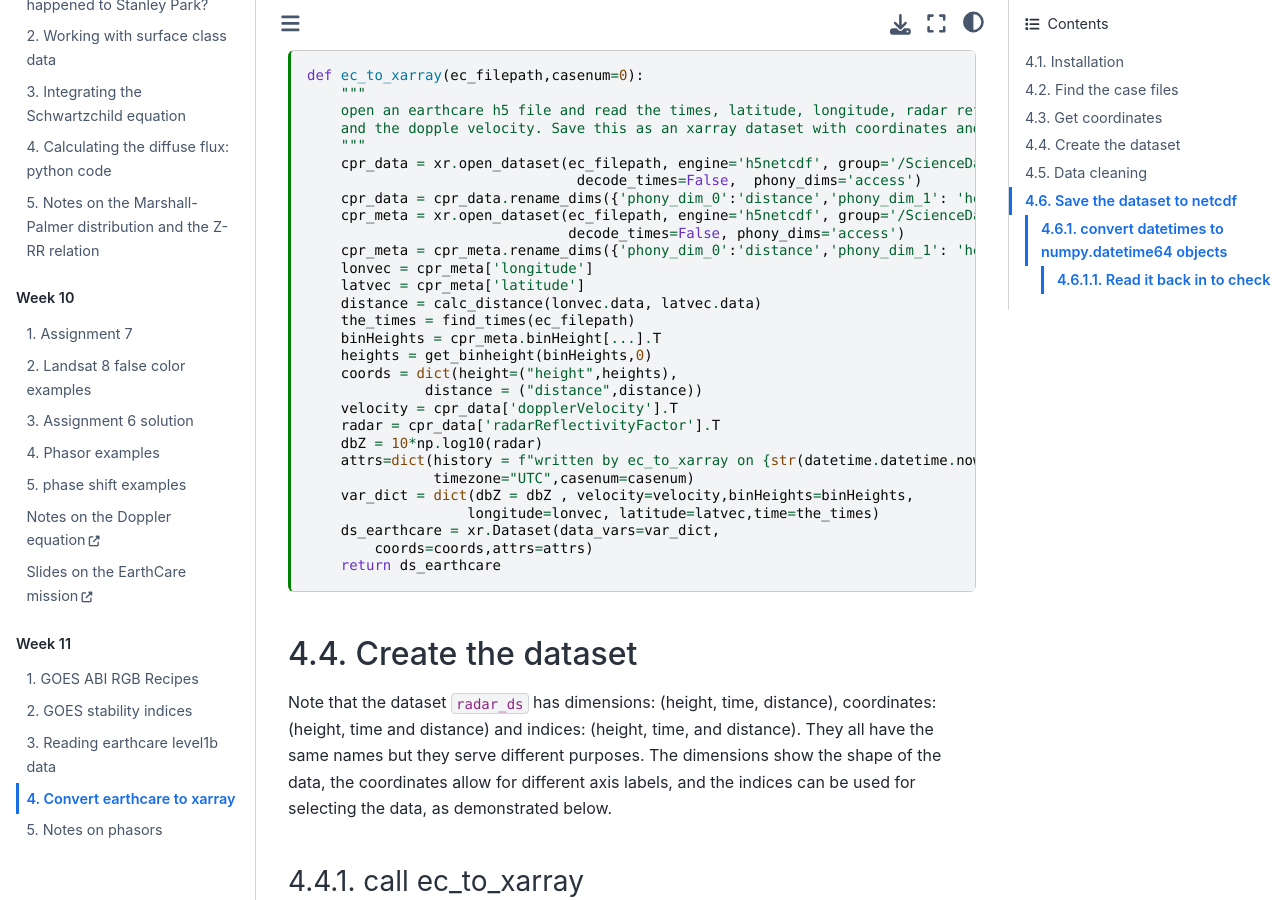
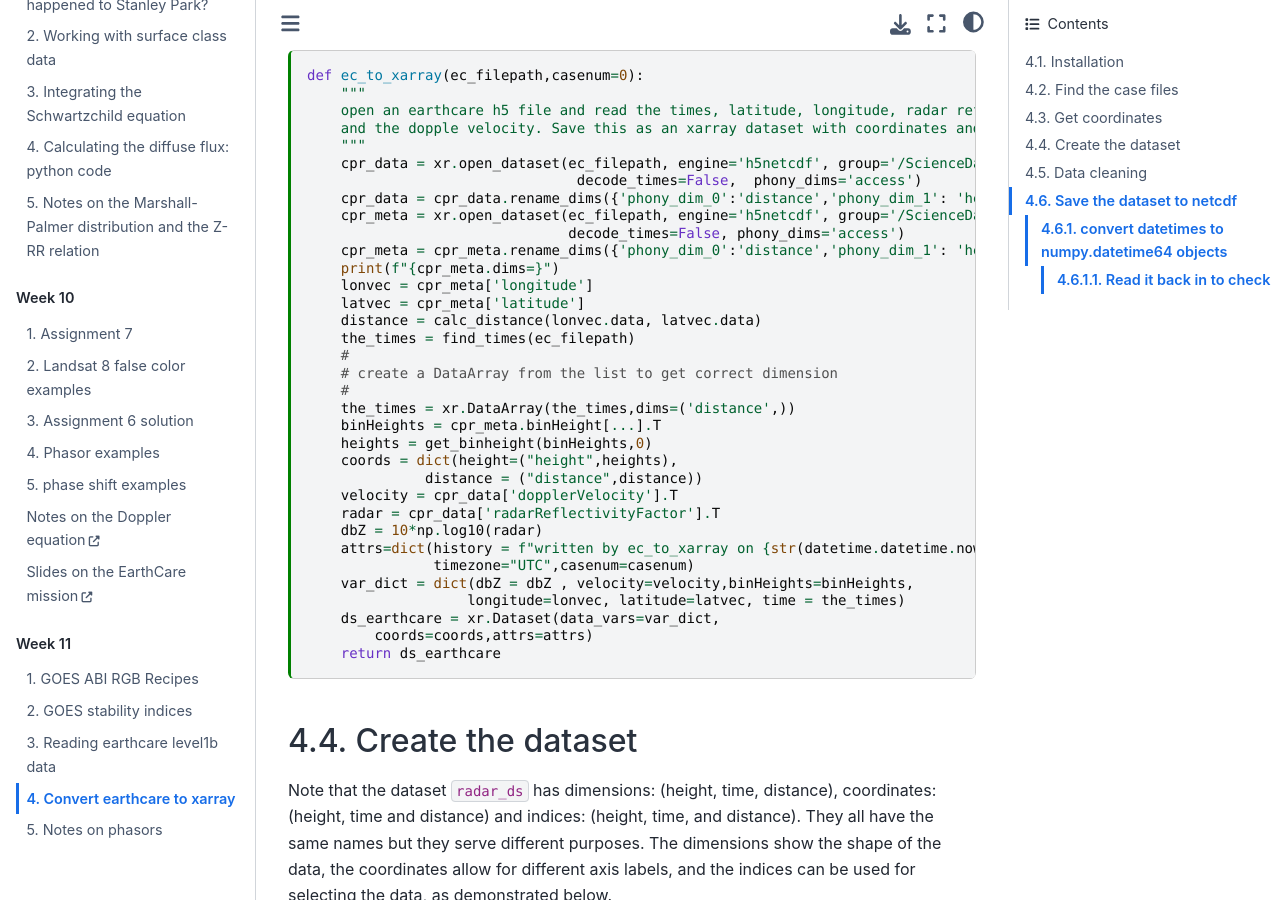
Before and after one commit to phaustin/a301_eoas, a Jupyter Book: the page built from notebooks/week11/earthcare_to_xarray.md, in a window 1280 px wide and 900 px high, scrolled down 3130 px. Built offline with Jupyter Book 1.0.4 settings and Sphinx 7.4.7 and the Sphinx Book theme 1.1.4, drawn with Linux system fonts in a browser that asks for light colours; pages that are not in the unit, such as notebooks, are missing from menus; some of the changed text lies outside the part shown.

Commit message:
update earthcare dimensions

````diff
--- a/notebooks/week11/earthcare_to_xarray.md
+++ b/notebooks/week11/earthcare_to_xarray.md
@@ -183,10 +183,15 @@ def ec_to_xarray(ec_filepath,casenum=0):
     cpr_meta = xr.open_dataset(ec_filepath, engine='h5netcdf', group='/ScienceData/Geo',
                                decode_times=False, phony_dims='access')
     cpr_meta = cpr_meta.rename_dims({'phony_dim_0':'distance','phony_dim_1': 'height'})
+    print(f"{cpr_meta.dims=}")
     lonvec = cpr_meta['longitude']
     latvec = cpr_meta['latitude']
     distance = calc_distance(lonvec.data, latvec.data)
     the_times = find_times(ec_filepath)
+    #
+    # create a DataArray from the list to get correct dimension
+    #
+    the_times = xr.DataArray(the_times,dims=('distance',))
     binHeights = cpr_meta.binHeight[...].T
     heights = get_binheight(binHeights,0)
     coords = dict(height=("height",heights),
@@ -197,7 +202,7 @@ def ec_to_xarray(ec_filepath,casenum=0):
     attrs=dict(history = f"written by ec_to_xarray on {str(datetime.datetime.now())}",
                timezone="UTC",casenum=casenum)
     var_dict = dict(dbZ = dbZ , velocity=velocity,binHeights=binHeights,
-                   longitude=lonvec, latitude=latvec,time=the_times)
+                   longitude=lonvec, latitude=latvec, time = the_times)
     ds_earthcare = xr.Dataset(data_vars=var_dict,
         coords=coords,attrs=attrs)
     return ds_earthcare
@@ -336,8 +341,12 @@ the netcdf writer doesn't like python datetimes, but can handle numpy datetimes,
 [numpy datetime64](https://numpy.org/doc/stable/reference/arrays.datetime.html).
 
 ```{code-cell} ipython3
-new_times = [np.datetime64(item) for item in radar_ds.coords['time'].data]
-radar_ds = radar_ds.assign_coords({'time': new_times})
+new_times = [np.datetime64(item) for item in radar_ds.variables['time'].data]
+#
+# create a DataAr
+#
+new_times = xr.DataArray(new_times,dims=('distance',))
+radar_ds['time']=new_times
 ```
 
 ```{code-cell} ipython3
````
Also changed, not shown: other parts of notebooks/week11/earthcare_to_xarray.md (+1 -1 lines), notebooks/week8/goes_landsat_rio.md (+1 -0 lines).
